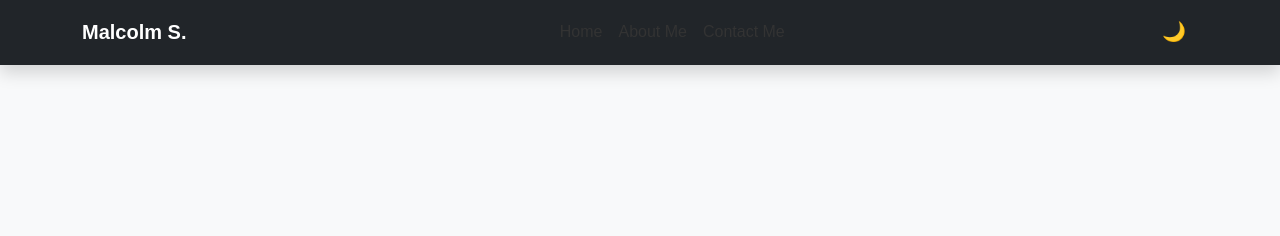
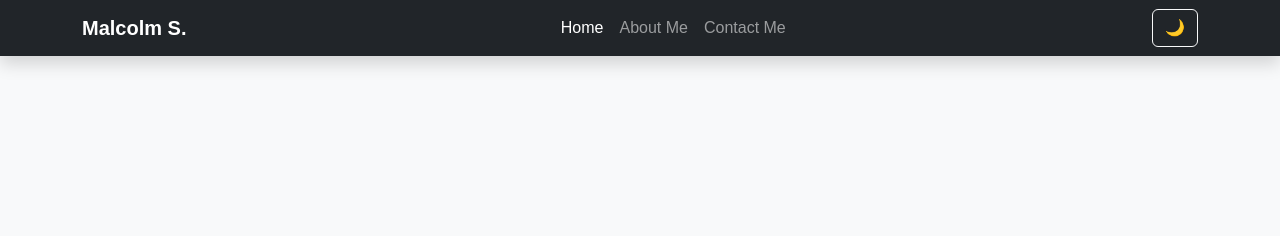
Before and after one commit to Malcolm-Chaka/personal-profile, a plain HTML site: page index.html in a window 1280 px wide. Shown: the top 236 px of the page. Drawn offline with nearby package versions, Linux system fonts and the light colour scheme.

Commit message:
Update styles.css

```diff
--- a/styles.css
+++ b/styles.css
@@ -56,51 +56,3 @@ img.rounded-circle {
     background-color: #ffffff !important;
     color: #121212 !important;
 }
-
-/* Navbar Styling */
-.navbar {
-    padding: 12px 20px;
-    transition: background 0.3s ease-in-out;
-}
-
-/* Navbar in Light Mode */
-body.bg-light .navbar {
-    background: rgba(255, 255, 255, 0.8); /* Slight transparency */
-    backdrop-filter: blur(10px);
-    box-shadow: 0px 4px 10px rgba(0, 0, 0, 0.1);
-}
-
-/* Navbar Links in Light Mode */
-body.bg-light .navbar .nav-link {
-    color: #333 !important;
-    font-weight: 500;
-    transition: color 0.3s ease-in-out;
-}
-
-body.bg-light .navbar .nav-link:hover {
-    color: #007bff !important;
-}
-
-/* Navbar in Dark Mode */
-body.bg-dark .navbar {
-    background: rgba(0, 0, 0, 0.9);
-    box-shadow: 0px 4px 10px rgba(255, 255, 255, 0.1);
-}
-
-/* Navbar Links in Dark Mode */
-body.bg-dark .navbar .nav-link {
-    color: #f8f9fa !important;
-}
-
-body.bg-dark .navbar .nav-link:hover {
-    color: #0d6efd !important;
-}
-
-/* Dark Mode Toggle Button */
-#darkModeToggle {
-    border: none;
-    background: transparent;
-    font-size: 1.2rem;
-    cursor: pointer;
-    color: inherit; /* Adapts to light/dark mode */
-}
```
